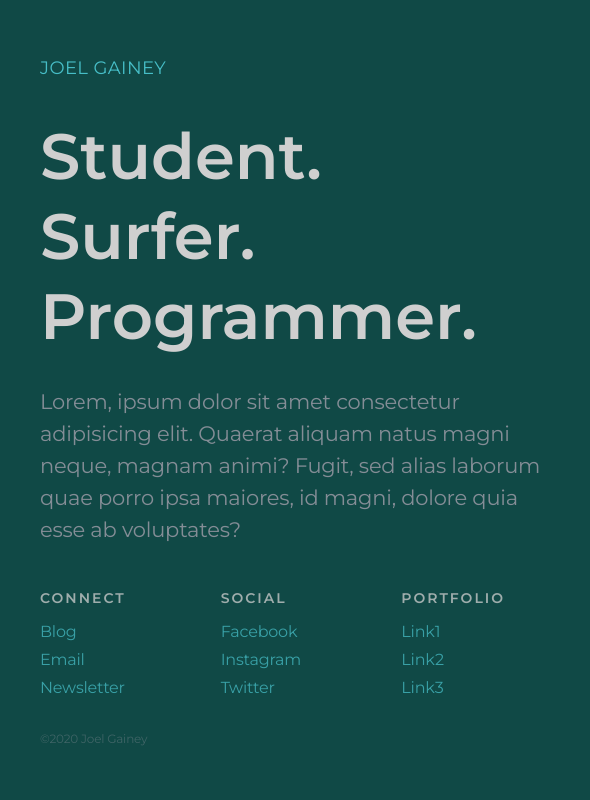
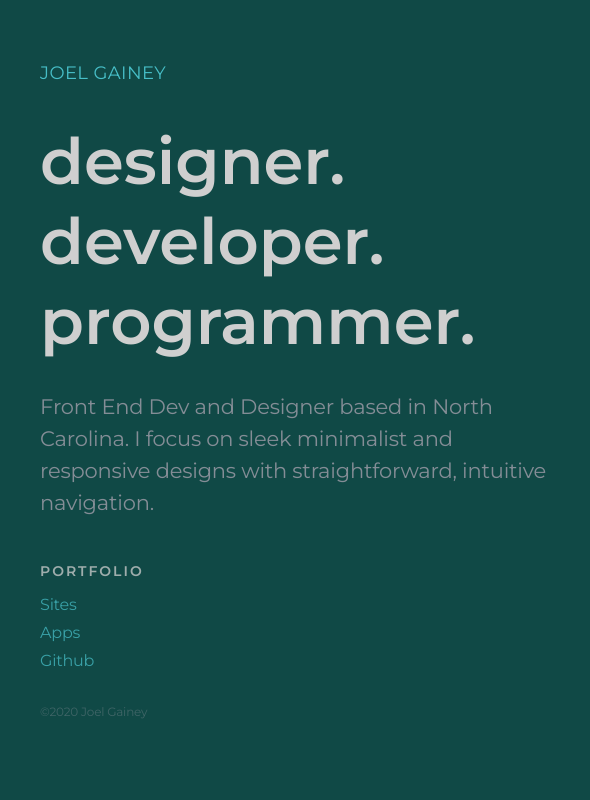
Before and after one commit to jwgainey/portfolio, a plain HTML site: page index.html in a window 1280 px wide. Shown: the full height of the page, 644-1234 px from the left. Drawn offline with nearby package versions, Linux system fonts and the light colour scheme.

Commit message:
portfolio-mainpage

```diff
--- a/css/styles.css
+++ b/css/styles.css
@@ -2,7 +2,7 @@
 
 body {
   background-color: rgb(16, 73, 70);
-    font-family: 'Montserrat', 'sans-serif';
+  font-family: "Montserrat", "sans-serif";
   font-weight: 400;
   letter-spacing: -0.2px;
   color: #848d96;
@@ -19,12 +19,12 @@ a:hover {
 li {
   font-size: 1rem;
   line-height: 1rem;
-    margin-bottom:0.75rem;
+  margin-bottom: 0.75rem;
 }
 
 .aw-img {
   height: 80vh;
-    background-image: url("../img/brooke-cagle-241293_cropped.jpg");
+  background-image: url("../img/florian-olivo-4hbJ-eymZ1o-unsplash.jpg");
   background-size: cover;
   background-position: center center;
 }
@@ -53,7 +53,7 @@ li {
   font-size: 2.5rem;
   line-height: 3.5rem;
   letter-spacing: 0;
-    color: #CFCFCF;
+  color: #cfcfcf;
 }
 
 .aw-bio {
@@ -67,7 +67,7 @@ li {
   font-size: 0.875rem;
   line-height: 0.75rem;
   margin-bottom: 1.25rem;
-    color: #CFCFCF;
+  color: #cfcfcf;
   letter-spacing: 0.125rem;
   opacity: 0.75;
 }
@@ -79,7 +79,7 @@ li {
 .aw-credit {
   opacity: 0.4;
   font-size: 0.75rem;
-    line-height: 0.875rem;;
+  line-height: 0.875rem;
 }
 
 @media (min-width: 575px) {
--- a/index.html
+++ b/index.html
@@ -1,32 +1,41 @@
 <!DOCTYPE html>
 <html lang="en">
   <head>
-    <meta charset="UTF-8">
-    <meta name="viewport" content="width=device-width, initial-scale=1.0">
-    <link rel="stylesheet" href="https://stackpath.bootstrapcdn.com/bootstrap/4.3.1/css/bootstrap.min.css" integrity="sha384-ggOyR0iXCbMQv3Xipma34MD+dH/1fQ784/j6cY/iJTQUOhcWr7x9JvoRxT2MZw1T" crossorigin="anonymous">
-    <link rel="stylesheet" href="css/styles.css">
+    <meta charset="UTF-8" />
+    <meta name="viewport" content="width=device-width, initial-scale=1.0" />
+    <link
+      rel="stylesheet"
+      href="https://stackpath.bootstrapcdn.com/bootstrap/4.3.1/css/bootstrap.min.css"
+      integrity="sha384-ggOyR0iXCbMQv3Xipma34MD+dH/1fQ784/j6cY/iJTQUOhcWr7x9JvoRxT2MZw1T"
+      crossorigin="anonymous"
+    />
+    <link rel="stylesheet" href="css/styles.css" />
     <title>My Portfolio</title>
   </head>
   <body>
     <div class="row no-gutters aw-main-wrapper">
       <div class="col-lg-6">
         <div class="aw-img"></div>
-    </div><!--img-->
+      </div>
+      <!--img-->
 
       <div class="col-lg-6 d-flex justifycontent-center aw-content-wrapper">
-        <div class="aw-content ">
+        <div class="aw-content">
           <h1 class="text-uppercase aw-name">Joel Gainey</h1>
-            <span class="aw-tagline">Student. Surfer. Programmer.</span>
+          <span class="aw-tagline">designer. developer. programmer.</span>
 
           <div class="aw-bio">
-                <p>Lorem, ipsum dolor sit amet consectetur adipisicing elit. Quaerat aliquam natus magni neque, magnam animi? Fugit, sed alias laborum quae porro ipsa maiores, id magni, dolore quia esse ab voluptates?
+            <p>
+              Front End Dev and Designer based in North Carolina. I focus on
+              sleek minimalist and responsive designs with straightforward,
+              intuitive navigation.
             </p>
-            </div><!--bio-->
+          </div>
+          <!--bio-->
 
           <div class="row">
-                <div class="col aw-list">
-                    <h3 class="text-uppercase
-                    aw-list-headings">Connect</h3>
+            <!-- <div class="col aw-list">
+              <h3 class="text-uppercase aw-list-headings">Connect</h3>
               <ul class="list-unstyled">
                 <li class=""><a href="#">Blog</a></li>
                 <li class=""><a href="#">Email</a></li>
@@ -34,34 +43,50 @@
               </ul>
             </div>
             <div class="col aw-list">
-                    <h3 class="text-uppercase
-                    aw-list-headings">Social</h3>
+              <h3 class="text-uppercase aw-list-headings">Social</h3>
               <ul class="list-unstyled">
                 <li class=""><a href="#">Facebook</a></li>
                 <li class=""><a href="#">Instagram</a></li>
                 <li class=""><a href="#">Twitter</a></li>
               </ul>
-                </div>
+            </div> -->
             <div class="col aw-list">
-                    <h3 class="text-uppercase
-                    aw-list-headings">Portfolio</h3>
+              <h3 class="text-uppercase aw-list-headings">Portfolio</h3>
               <ul class="list-unstyled">
-                        <li class=""><a href="#">Link1</a></li>
-                        <li class=""><a href="#">Link2</a></li>
-                        <li class=""><a href="#">Link3</a></li>
+                <li class=""><a href="sites.html">Sites</a></li>
+                <li class=""><a href="sites.html">Apps</a></li>
+                <li class="">
+                  <a href="https://github.com/jwgainey">Github</a>
+                </li>
               </ul>
             </div>
-            </div><!--contacts-->
+          </div>
+          <!--contacts-->
 
           <div class="aw-credit">
             <p>©2020 Joel Gainey</p>
           </div>
-        </div><!--content-->
-    </div><!--content-wrapper-->
-</div><!--main-->
+        </div>
+        <!--content-->
+      </div>
+      <!--content-wrapper-->
+    </div>
+    <!--main-->
 
-<script src="https://code.jquery.com/jquery-3.3.1.slim.min.js" integrity="sha384-q8i/X+965DzO0rT7abK41JStQIAqVgRVzpbzo5smXKp4YfRvH+8abtTE1Pi6jizo" crossorigin="anonymous"></script>
-<script src="https://cdnjs.cloudflare.com/ajax/libs/popper.js/1.14.7/umd/popper.min.js" integrity="sha384-UO2eT0CpHqdSJQ6hJty5KVphtPhzWj9WO1clHTMGa3JDZwrnQq4sF86dIHNDz0W1" crossorigin="anonymous"></script>
-<script src="https://stackpath.bootstrapcdn.com/bootstrap/4.3.1/js/bootstrap.min.js" integrity="sha384-JjSmVgyd0p3pXB1rRibZUAYoIIy6OrQ6VrjIEaFf/nJGzIxFDsf4x0xIM+B07jRM" crossorigin="anonymous"></script>
+    <script
+      src="https://code.jquery.com/jquery-3.3.1.slim.min.js"
+      integrity="sha384-q8i/X+965DzO0rT7abK41JStQIAqVgRVzpbzo5smXKp4YfRvH+8abtTE1Pi6jizo"
+      crossorigin="anonymous"
+    ></script>
+    <script
+      src="https://cdnjs.cloudflare.com/ajax/libs/popper.js/1.14.7/umd/popper.min.js"
+      integrity="sha384-UO2eT0CpHqdSJQ6hJty5KVphtPhzWj9WO1clHTMGa3JDZwrnQq4sF86dIHNDz0W1"
+      crossorigin="anonymous"
+    ></script>
+    <script
+      src="https://stackpath.bootstrapcdn.com/bootstrap/4.3.1/js/bootstrap.min.js"
+      integrity="sha384-JjSmVgyd0p3pXB1rRibZUAYoIIy6OrQ6VrjIEaFf/nJGzIxFDsf4x0xIM+B07jRM"
+      crossorigin="anonymous"
+    ></script>
   </body>
 </html>
```
Also changed, not shown: apps.html (added), sites.html (added), 2 other files. Lines whose indentation alone changed are shown as unchanged.
